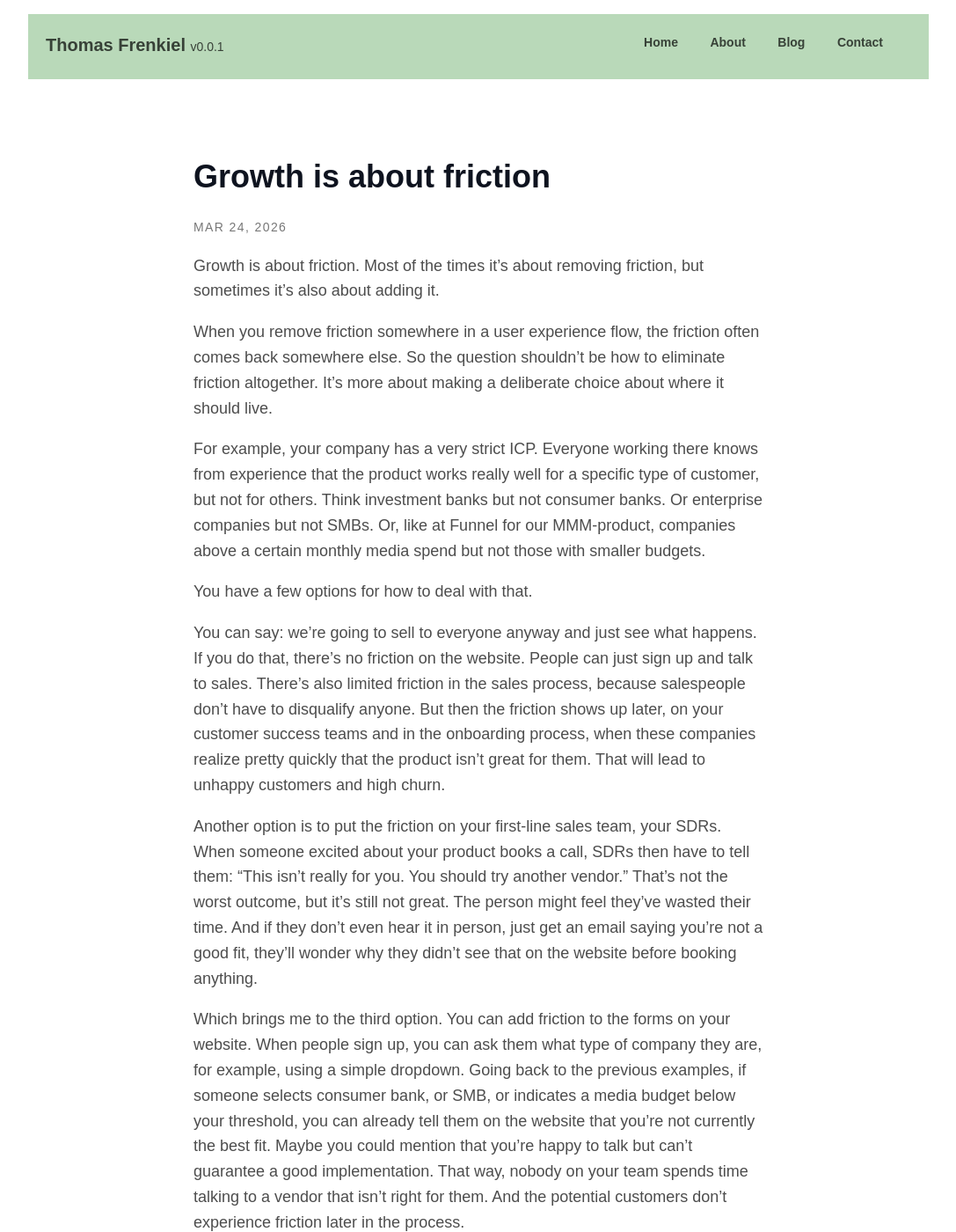
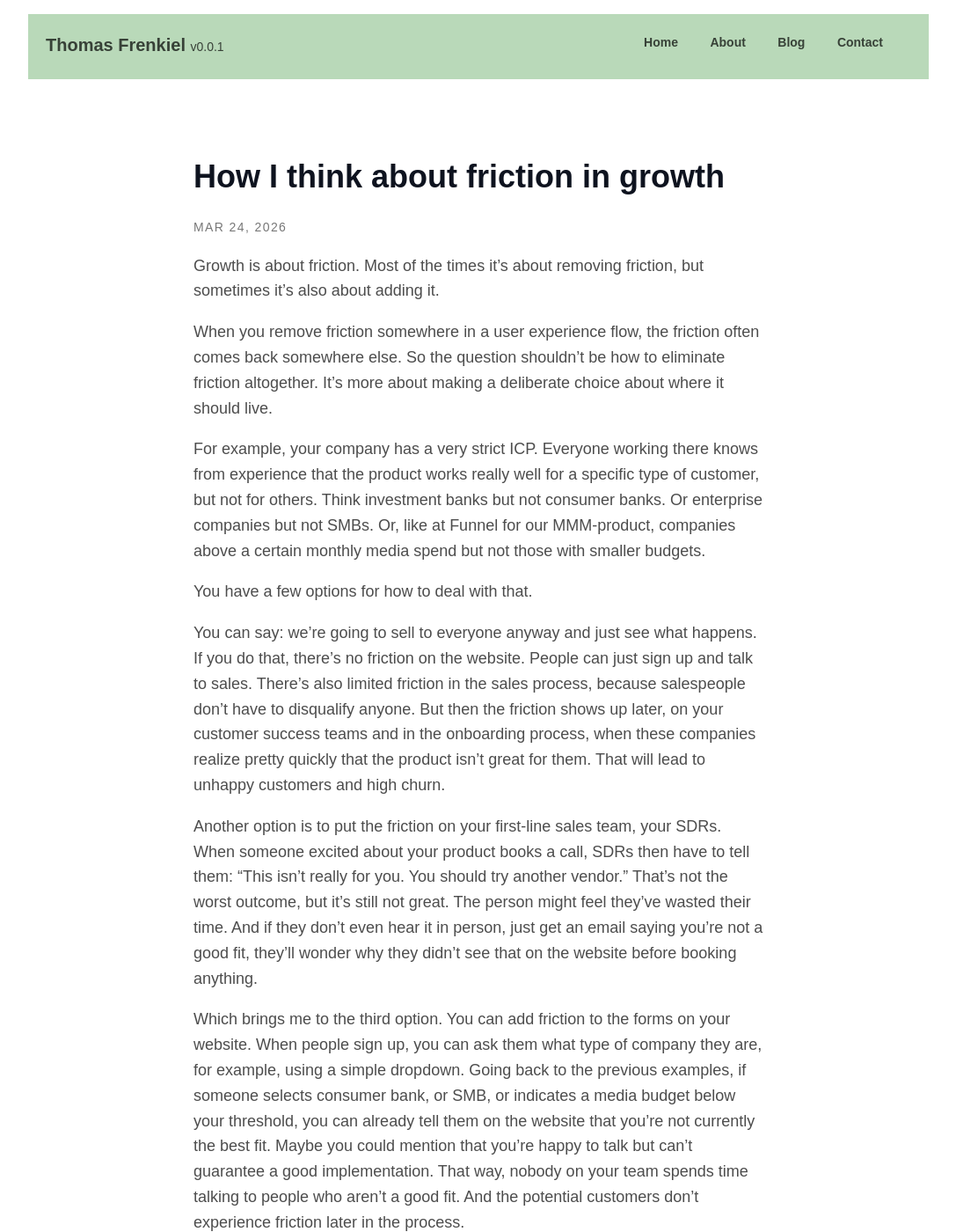
Before and after one commit to tfrenkiel040/website, a Jekyll site: the page built from _posts/2026-03-24-growth-is-about-friction.md, in a window 1280 px wide and 1400 px high. Shown: the whole window at 88% size, without its empty margins (96-1183 px from the left). Built offline with Jekyll 4.4.1, drawn with Linux system fonts in a browser that asks for light colours.

Commit message:
Update 2026-03-24-growth-is-about-friction.md

```diff
--- a/_posts/2026-03-24-growth-is-about-friction.md
+++ b/_posts/2026-03-24-growth-is-about-friction.md
@@ -1,6 +1,6 @@
 ---
 layout: post
-title: "Growth is about friction"
+title: "How I think about friction in growth"
 date: 2026-03-24
 categories: [Marketing, Product]
 ---
@@ -17,7 +17,7 @@ You can say: we're going to sell to everyone anyway and just see what happens. I
 
 Another option is to put the friction on your first-line sales team, your SDRs. When someone excited about your product books a call, SDRs then have to tell them: "This isn't really for you. You should try another vendor." That's not the worst outcome, but it's still not great. The person might feel they've wasted their time. And if they don't even hear it in person, just get an email saying you're not a good fit, they'll wonder why they didn't see that on the website before booking anything.
 
-Which brings me to the third option. You can add friction to the forms on your website. When people sign up, you can ask them what type of company they are, for example, using a simple dropdown. Going back to the previous examples, if someone selects consumer bank, or SMB, or indicates a media budget below your threshold, you can already tell them on the website that you're not currently the best fit. Maybe you could mention that you're happy to talk but can't guarantee a good implementation. That way, nobody on your team spends time talking to a vendor that isn't right for them. And the potential customers don't experience friction later in the process.
+Which brings me to the third option. You can add friction to the forms on your website. When people sign up, you can ask them what type of company they are, for example, using a simple dropdown. Going back to the previous examples, if someone selects consumer bank, or SMB, or indicates a media budget below your threshold, you can already tell them on the website that you're not currently the best fit. Maybe you could mention that you're happy to talk but can't guarantee a good implementation. That way, nobody on your team spends time talking to people who aren’t a good fit. And the potential customers don't experience friction later in the process.
 
 But this creates tension. If you're a website product manager and your job is to increase conversion rate, one of the first things you'll think is: let's remove fields from the demo request form. That's a very natural instinct, to remove friction from the website. But what will happen is, you remove it there, but it will come back later in the flow.
 
```
